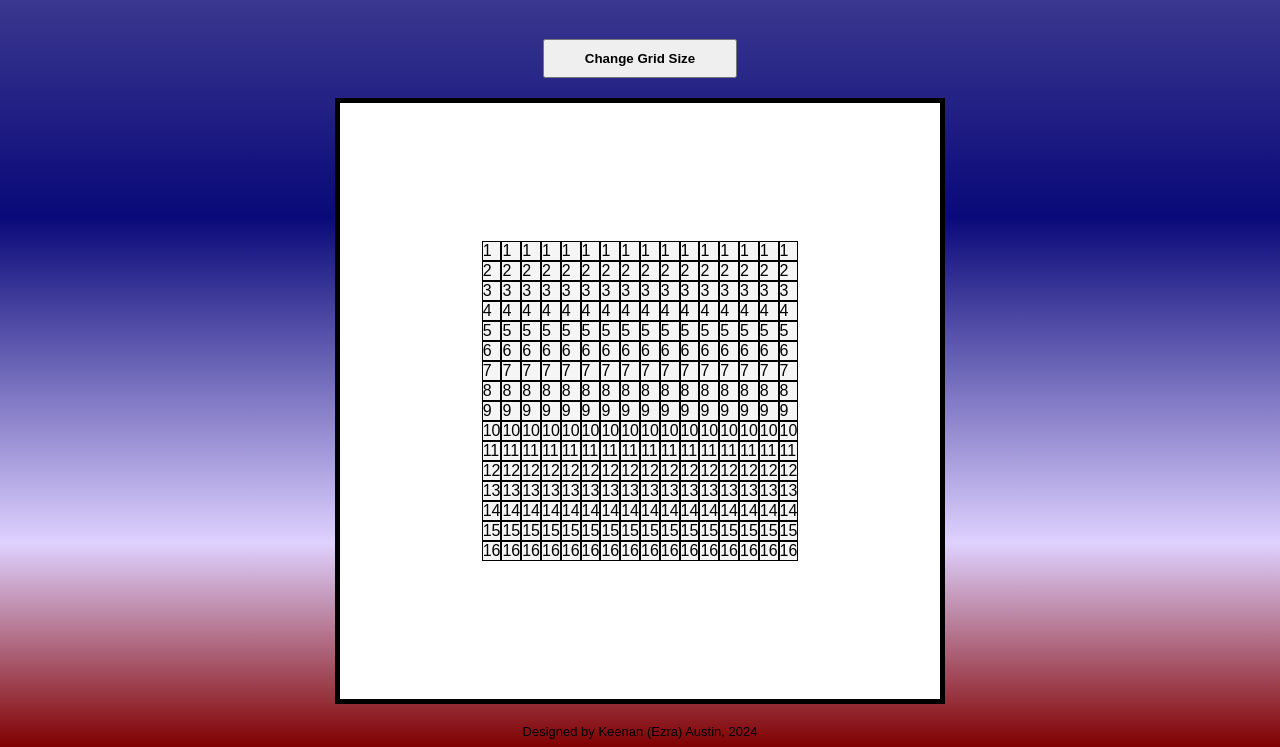
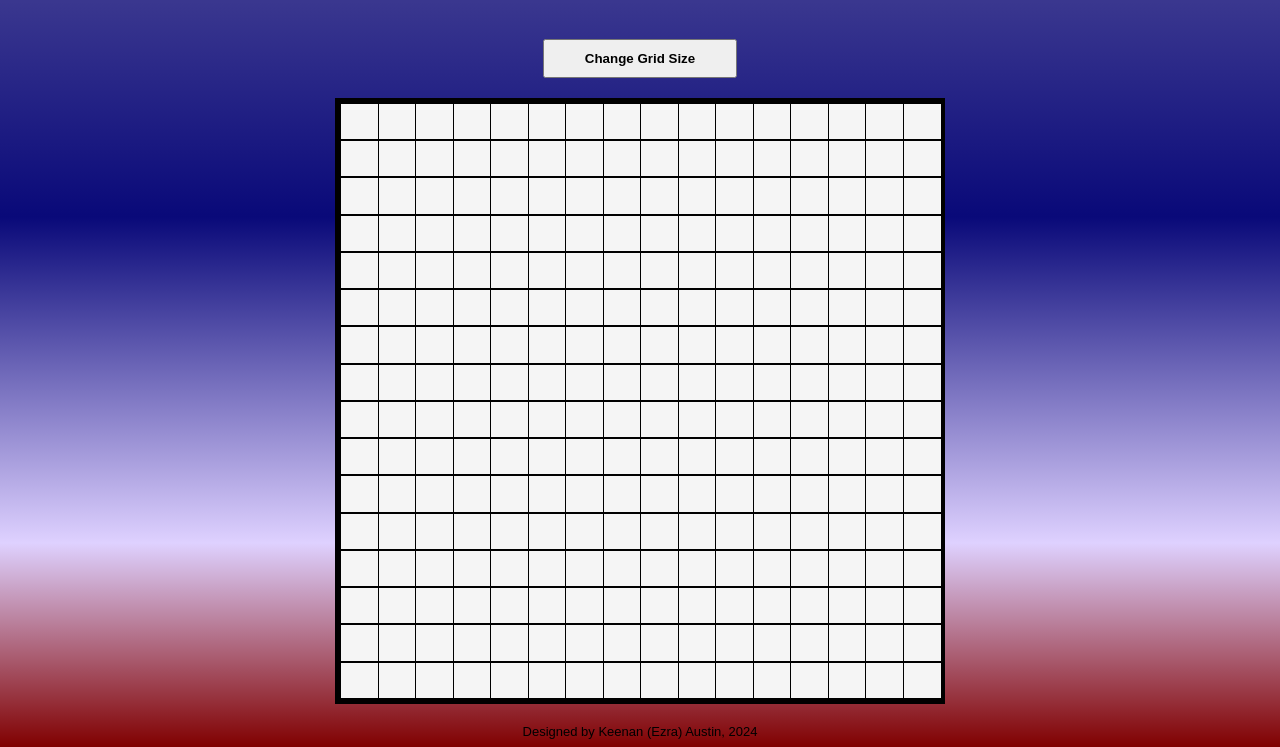
Before and after one commit to kmaustin32/etch-a-sketch-odin, a plain HTML site: page index.html in a window 1280 px wide. Shown: the part 69-816 px from the top of the page. Drawn offline with Linux system fonts and the light colour scheme; a web font is replaced by a local one.

Commit message:
fix cell CSS and redundant properties in colored class

```diff
--- a/scripts.js
+++ b/scripts.js
@@ -19,17 +19,17 @@ const initializeGrid = (gridSize) => {
 
   for (let i = 0; i < gridSize; i++) {
     let row = document.createElement('div');
+    row.classList.add('row');
 
     for (let j = 0; j < gridSize; j++) {
       let tile = document.createElement('div');
-      tile.classList.add('emptyCell');
+      tile.classList.add('cell');
 
       tile.addEventListener('mouseover', (e) => {
-        tile.classList.toggle('coloredCell');
-        tile.classList.toggle('emptyCell');
+        tile.classList.toggle('colored');
       });
 
-      tile.textContent = j + 1;
+      // tile.textContent = j + 1;
       row.appendChild(tile);
     };
 
--- a/styles.css
+++ b/styles.css
@@ -48,18 +48,25 @@ footer {
   border: 5px solid black;
   background: white;
   display: flex;
-  align-items: center;
+  align-items: stretch;
   justify-content: center;
 }
 
-.emptyCell {
+.row {
+  display: flex;
+  flex-direction: column;
+  height: 100%;
+  width: 100%;
+}
+
+.cell {
   background-color: whitesmoke;
   border: 1px solid black;
   cursor: pointer;
+  height: 100%;
+  width: 100%;
 }
 
-.coloredCell {
+.colored {
   background-color: dimgrey;
-  border: 1px solid black;
-  cursor: pointer;
 }
```
